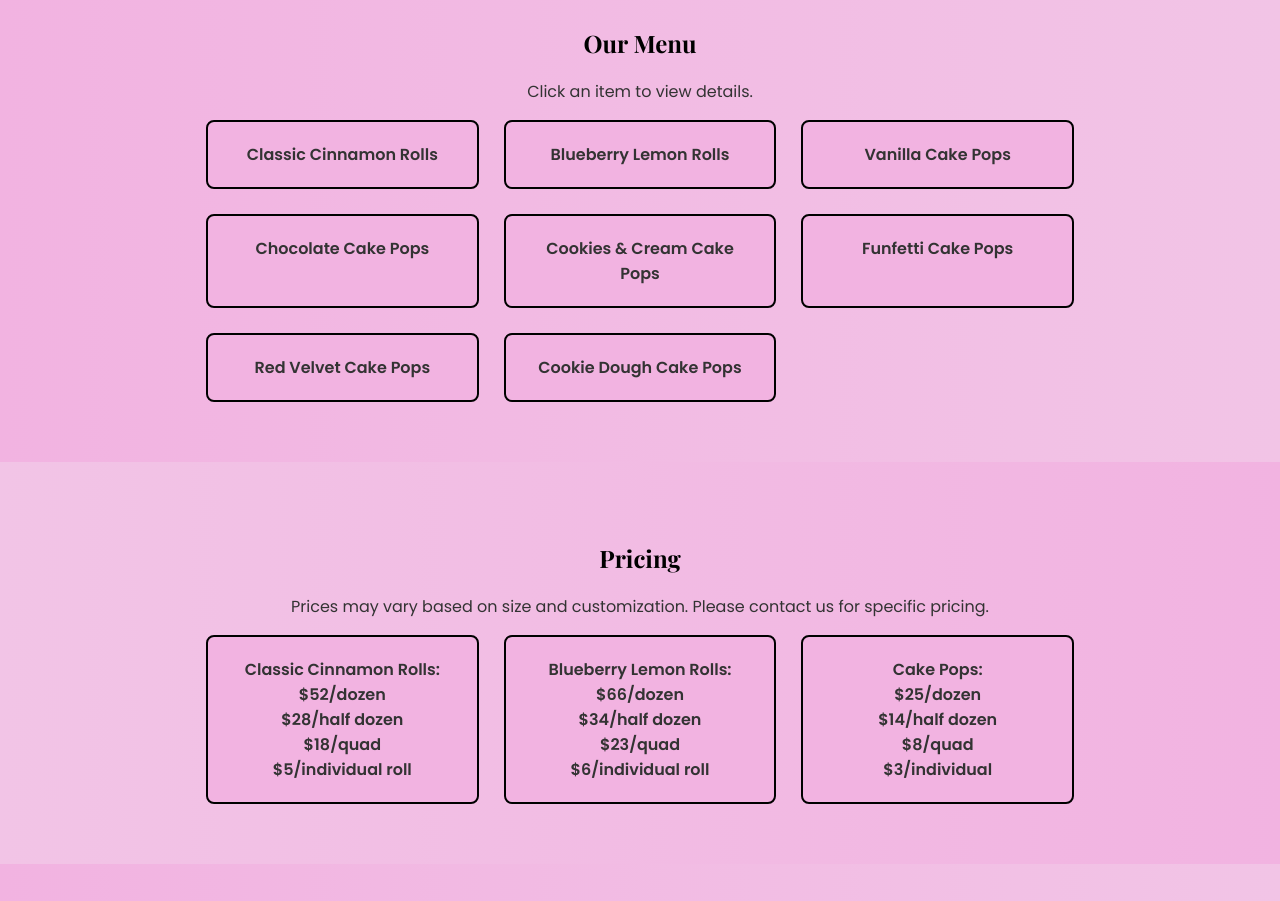
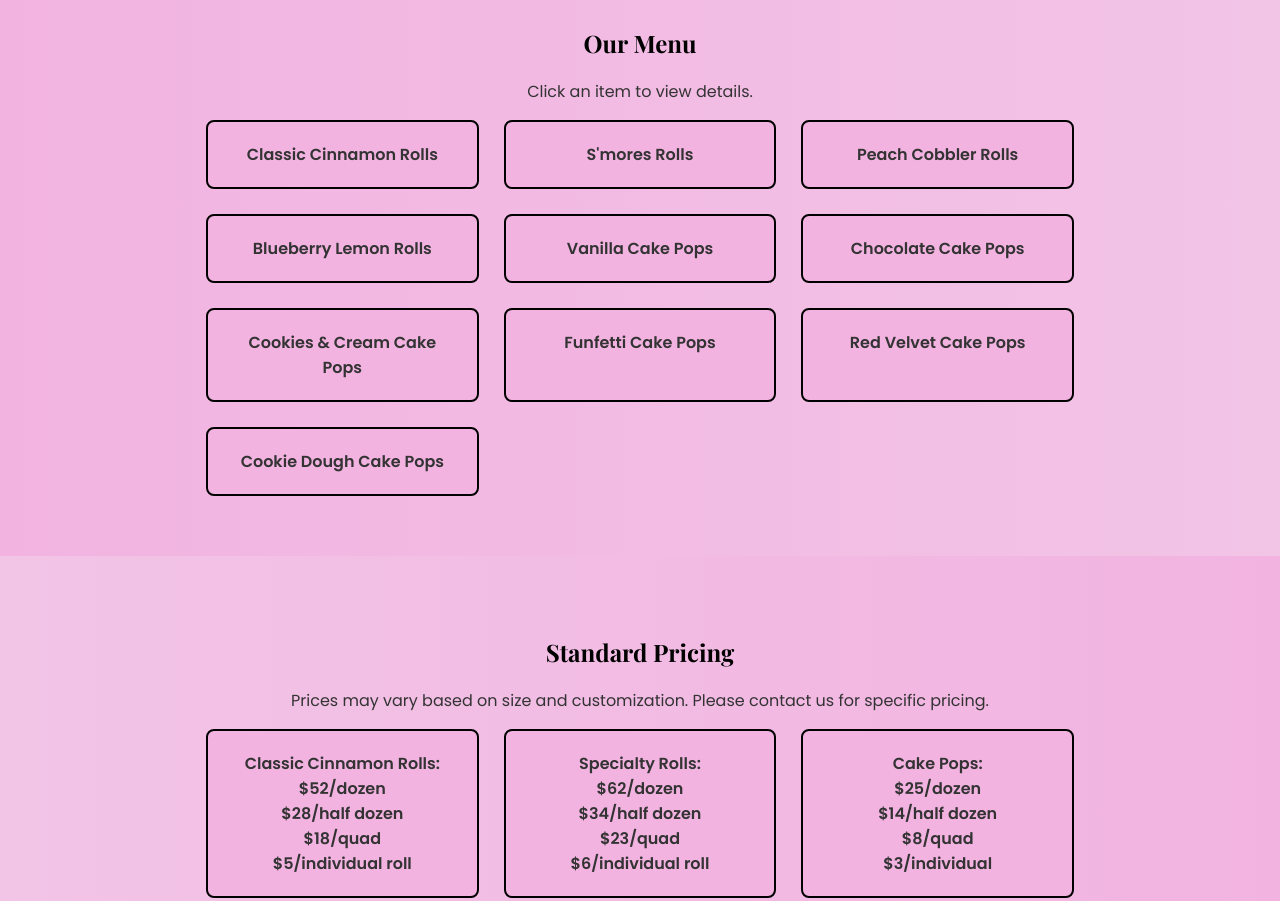
Before and after one commit to ena393/cinnamon-secrets, a website: page menu.html in a window 1280 px wide. Shown: the part 240-1141 px from the top of the page. Drawn offline with nearby package versions, Linux system fonts and the light colour scheme.

Commit message:
Update specials section and update menu items for independence day

```diff
--- a/menu.html
+++ b/menu.html
@@ -68,6 +68,8 @@
       <p>Click an item to view details.</p>
       <div class="menu-grid">
         <div class="menu-item" data-image="food/classic_cr.jpg">Classic Cinnamon Rolls</div>
+        <div class="menu-item" data-image="food/coming_soon.jpg">S'mores Rolls</div>
+        <div class="menu-item" data-image="food/coming_soon.jpg">Peach Cobbler Rolls</div>
         <div class="menu-item" data-image="food/blueberry_lemon_cr.jpg">Blueberry Lemon Rolls</div>
         <div class="menu-item" data-image="food/coming_soon.jpg">Vanilla Cake Pops</div>
         <div class="menu-item" data-image="food/coming_soon.jpg">Chocolate Cake Pops</div>
@@ -95,7 +97,7 @@
 
     <!-- Pricing Section -->
     <section id="pricing" class="pricing-section" class="fade-in">
-      <h2>Pricing</h2>
+      <h2>Standard Pricing</h2>
       <p>Prices may vary based on size and customization. Please contact us for specific pricing.</p>
       <div class="pricing-grid">
         <div class="pricing-item">Classic Cinnamon Rolls:<br>
@@ -104,8 +106,8 @@
           $18/quad<br>
           $5/individual roll
         </div>
-        <div class="pricing-item">Blueberry Lemon Rolls:<br>
-          $66/dozen<br>
+        <div class="pricing-item">Specialty Rolls:<br>
+          $62/dozen<br>
           $34/half dozen<br>
           $23/quad<br>
           $6/individual roll
```
Also changed, not shown: index.html (+13 -13 lines), flyer/fourth_pricing.png (added).
